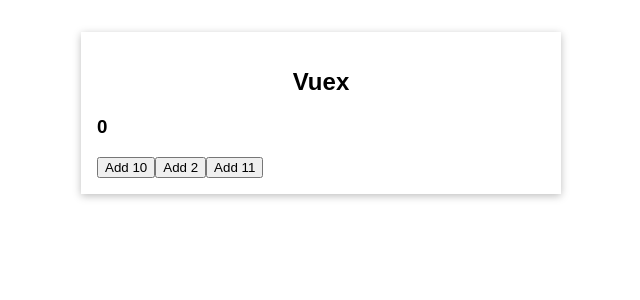
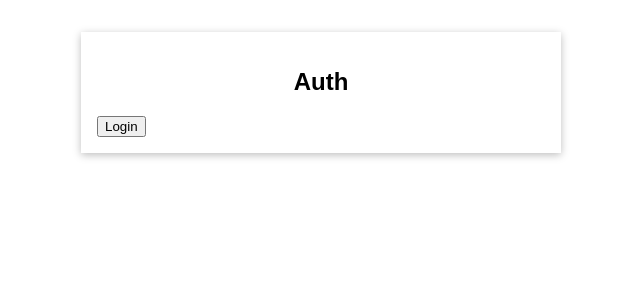
Before and after one commit to HassanKhan123/vue-vuex, a Vue app: page / in a window 1280 px wide. Shown: the top 300 px of the page, without its empty margins (319-959 px from the left). Built offline with nearby package versions, Linux system fonts and the light colour scheme.

Commit message:
more states added

```diff
--- a/src/App.vue
+++ b/src/App.vue
@@ -1,21 +1,28 @@
 <template>
-  <base-container title="Vuex">
+  <base-container title="Vuex" v-if="userIsAuth">
     <TheCounter></TheCounter>
     <button @click="addOne">Add 10</button>
     <change-counter></change-counter>
   </base-container>
+  <base-container title="Auth">
+    <UserAuth></UserAuth>
+  </base-container>
 </template>
 
 <script>
+import { mapGetters } from 'vuex';
+
 import BaseContainer from './components/BaseContainer.vue';
 import TheCounter from './components/TheCounter.vue';
 import ChangeCounter from '@/components/ChangeCounter.vue';
+import UserAuth from './components/UserAuth.vue';
 
 export default {
   components: {
     BaseContainer,
     TheCounter,
     ChangeCounter,
+    UserAuth,
   },
   methods: {
     addOne() {
@@ -25,6 +32,9 @@ export default {
         value: 10,
       });
     },
+  },
+  computed: {
+    ...mapGetters(['userIsAuth']),
   },
 };
 </script>
--- /dev/null
+++ b/src/components/UserAuth.vue
@@ -0,0 +1,22 @@
+<template>
+  <button @click="login" v-if="!userIsAuth">Login</button>
+  <button @click="logout" v-else>Logout</button>
+</template>
+
+<script>
+import { mapGetters } from 'vuex';
+
+export default {
+  methods: {
+    login() {
+      this.$store.dispatch('login');
+    },
+    logout() {
+      this.$store.dispatch('logout');
+    },
+  },
+  computed: {
+    ...mapGetters(['userIsAuth']),
+  },
+};
+</script>
--- a/src/main.js
+++ b/src/main.js
@@ -7,6 +7,7 @@ const store = createStore({
   state() {
     return {
       counter: 0,
+      isAuth: false
     };
   },
   mutations: {
@@ -16,6 +17,12 @@ const store = createStore({
     increase(state, payload) {
       state.counter = state.counter + payload.value;
     },
+    login(state) {
+      state.isAuth = true;
+    },
+    logout(state) {
+      state.isAuth = false;
+    }
   },
   actions: {
     increment(context) {
@@ -24,6 +31,12 @@ const store = createStore({
     increase(context, payload) {
       context.commit('increase', payload);
     },
+    login(context) {
+      context.commit('login');
+    },
+    logout(context) {
+      context.commit('logout');
+    }
   },
   getters: {
     finalCounter(state) {
@@ -35,7 +48,10 @@ const store = createStore({
       if (finalCounter > 100) return 100;
       return finalCounter;
     },
-  },
+    userIsAuth(state) {
+      return state.isAuth;
+    }
+  }
 });
 
 const app = createApp(App);
```
